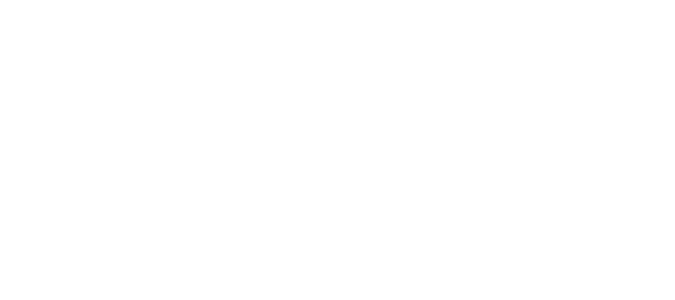
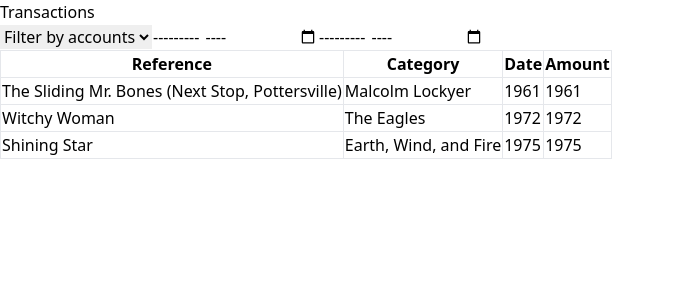
Before and after one commit to MaximBuz/airbank, a Nuxt app in the folder frontend/: page / in a window 1280 px wide. Shown: the top 300 px of the page, without its empty margins (0-675 px from the left). Built offline with nearby package versions, Linux system fonts and the light colour scheme.

Commit message:
feat: install apollo client

```diff
--- a/frontend/nuxt.config.js
+++ b/frontend/nuxt.config.js
@@ -38,6 +38,7 @@ export default {
   modules: [
     // https://go.nuxtjs.dev/axios
     '@nuxtjs/axios',
+    '@nuxtjs/apollo',
   ],
 
   // Axios module configuration: https://go.nuxtjs.dev/config-axios
@@ -46,6 +47,14 @@ export default {
     baseURL: '/',
   },
 
+  apollo: {
+    clientConfigs: {
+      default: {
+        httpEndpoint: 'http://localhost:4000',
+      }
+    }
+  },
+
   // Build Configuration: https://go.nuxtjs.dev/config-build
   build: {},
-}
+};
--- a/frontend/package.json
+++ b/frontend/package.json
@@ -13,10 +13,15 @@
     "lintfix": "prettier --write --list-different . && npm run lint:js -- --fix"
   },
   "dependencies": {
+    "@nuxtjs/apollo": "^4.0.1-rc.5",
     "@nuxtjs/axios": "^5.13.6",
+    "apollo-boost": "^0.4.9",
     "core-js": "^3.19.3",
+    "graphql": "^15.8.0",
+    "graphql-tag": "^2.12.6",
     "nuxt": "^2.15.8",
     "vue": "^2.6.14",
+    "vue-apollo": "^3.1.0",
     "vue-server-renderer": "^2.6.14",
     "vue-template-compiler": "^2.6.14",
     "webpack": "^4.46.0"
--- a/frontend/pages/index.vue
+++ b/frontend/pages/index.vue
@@ -1,5 +1,46 @@
 <template>
+  <div>
+    <h1>Transactions</h1>
+    <select aria-placeholder="Filter by accounts">
+      <option>Filter by accounts</option>
+      <option></option>
+      <option></option>
+    </select>
+    <input type="month"></input>
+    <input type="month"></input>
 
+<table class="table-auto border-collapse border border-slate-400">
+  <thead>
+    <tr >
+      <th class="border-collapse border border-slate-400">Reference</th>
+      <th class="border-collapse border border-slate-400">Category</th>
+      <th class="border-collapse border border-slate-400">Date</th>
+      <th class="border-collapse border border-slate-400">Amount</th>
+    </tr>
+  </thead>
+  <tbody>
+    <tr>
+      <td class="border-collapse border border-slate-400">The Sliding Mr. Bones (Next Stop, Pottersville)</td>
+      <td class="border-collapse border border-slate-400">Malcolm Lockyer</td>
+      <td class="border-collapse border border-slate-400">1961</td>
+      <td class="border-collapse border border-slate-400">1961</td>
+    </tr>
+    <tr>
+      <td class="border-collapse border border-slate-400">Witchy Woman</td>
+      <td class="border-collapse border border-slate-400">The Eagles</td>
+      <td class="border-collapse border border-slate-400">1972</td>
+      <td class="border-collapse border border-slate-400">1972</td>
+    </tr>
+    <tr>
+      <td class="border-collapse border border-slate-400">Shining Star</td>
+      <td class="border-collapse border border-slate-400">Earth, Wind, and Fire</td>
+      <td class="border-collapse border border-slate-400">1975</td>
+      <td class="border-collapse border border-slate-400">1975</td>
+    </tr>
+  </tbody>
+</table>
+
+  </div>
 </template>
 
 <script>
```
Also changed, not shown: 1 other file (tests, documents, lock files or other folders).
